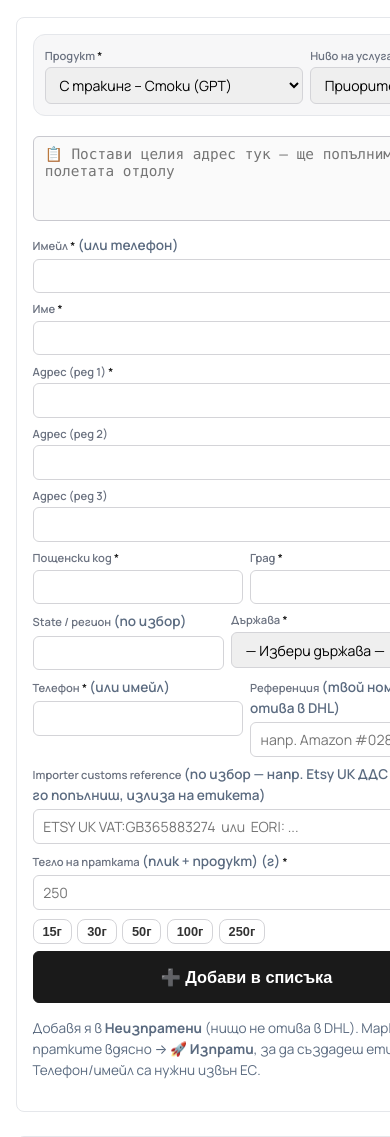
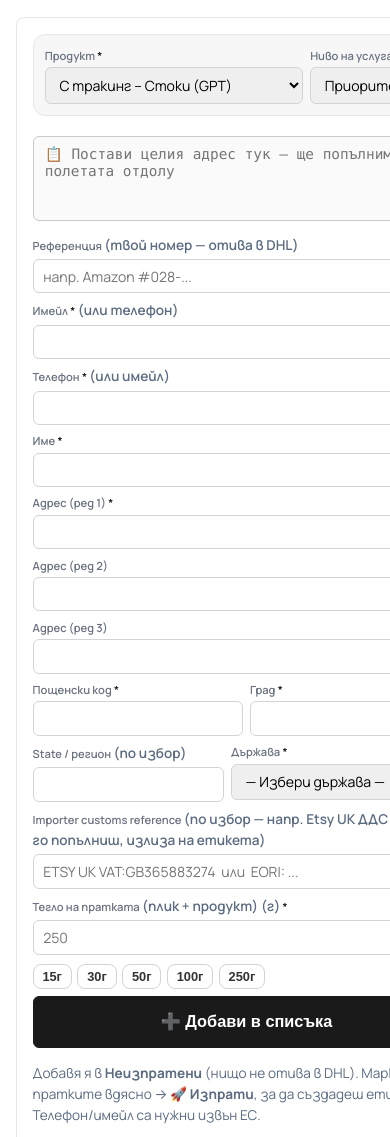
Before and after one commit to uigeadall/marbaras-post, a Django app: page /app/ in a window 390 px wide; the page is wider, and only the part inside the window is pictured. Shown: the part 361-1498 px from the top of that part. Run offline with Django 4.2, Linux system fonts and the light colour scheme; the visitor is signed in with stand-in values (Sample User, id 1); data that the repository does not hold is empty.

Commit message:
Reorder form: reference above email, phone right under email
Co-Authored-By: Claude Opus 4.8 <noreply@anthropic.com>

```diff
--- a/templates/app/dashboard.html
+++ b/templates/app/dashboard.html
@@ -59,7 +59,9 @@
           </div>
         </div>
         <textarea id="paste-box" rows="4" autofocus placeholder="📋 Постави целия адрес тук — ще попълним полетата отдолу"></textarea>
+        <div class="ff"><label>Референция <span class="muted small">(твой номер — отива в DHL)</span></label><input type="text" name="reference" placeholder="напр. Amazon #028-..."></div>
         <div class="ff"><label>Имейл <span class="req">*</span> <span class="muted small">(или телефон)</span></label><input type="email" name="recipient_email" id="f_email"></div>
+        <div class="ff"><label>Телефон <span class="req">*</span> <span class="muted small">(или имейл)</span></label><input type="text" name="recipient_phone" id="f_phone"></div>
         <div class="ff"><label>Име <span class="req">*</span></label><input type="text" name="recipient_name" id="f_name" required></div>
         <div class="ff"><label>Адрес (ред 1) <span class="req">*</span></label><input type="text" name="address_line1" id="f_addr1" required></div>
         <div class="ff"><label>Адрес (ред 2)</label><input type="text" name="address_line2" id="f_addr2"></div>
@@ -76,10 +78,6 @@
               {% for code, cname in countries %}<option value="{{ code }}">{{ cname }} ({{ code }})</option>{% endfor %}
             </select>
           </div>
-        </div>
-        <div class="ff2">
-          <div class="ff"><label>Телефон <span class="req">*</span> <span class="muted small">(или имейл)</span></label><input type="text" name="recipient_phone" id="f_phone"></div>
-          <div class="ff"><label>Референция <span class="muted small">(твой номер — отива в DHL)</span></label><input type="text" name="reference" placeholder="напр. Amazon #028-..."></div>
         </div>
         <div class="ff"><label>Importer customs reference <span class="muted small">(по избор — напр. Etsy UK ДДС / EORI; ако го попълниш, излиза на етикета)</span></label>
           <input type="text" name="importer_tax_id" placeholder="ETSY UK VAT:GB365883274  или  EORI: ...">
```
